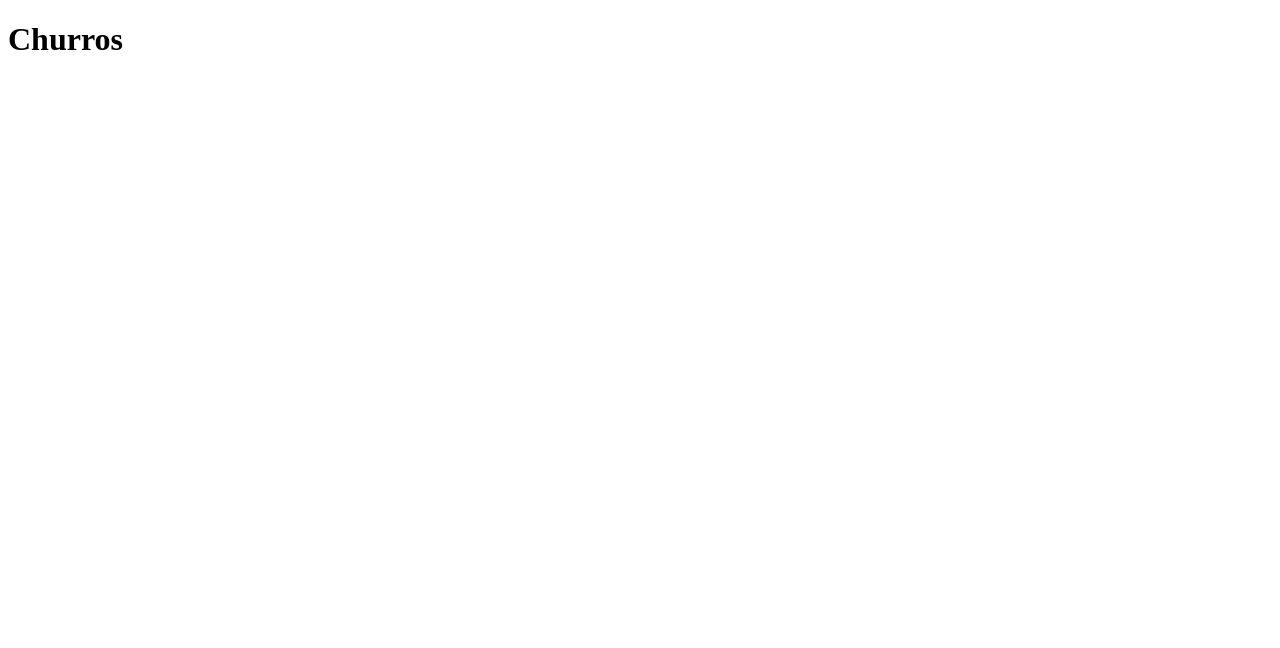
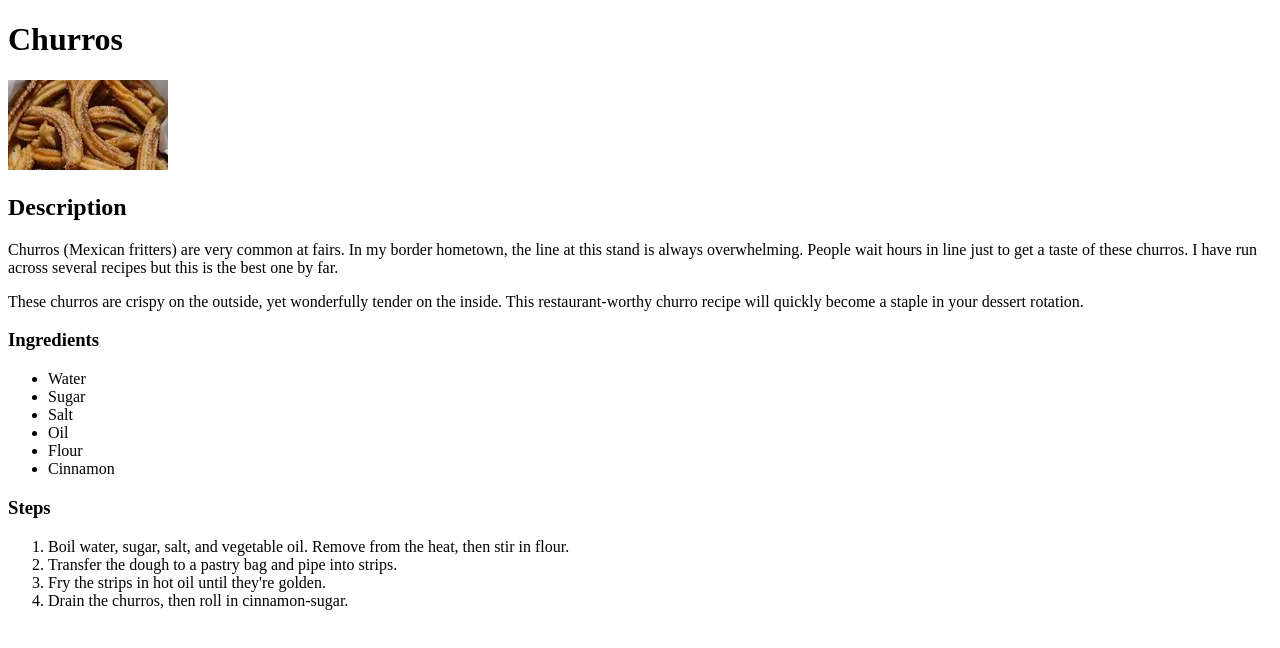
Before and after one commit to Ankon56/odin-recipes, a plain HTML site: page recipes/churros.html in a window 1280 px wide. Drawn offline with Linux system fonts and the light colour scheme.

Commit message:
3 new files added and 2 changed

```diff
--- a/recipes/churros.html
+++ b/recipes/churros.html
@@ -6,5 +6,29 @@
     </head>
     <body>
         <h1>Churros</h1>
+        <img src="../images/image.jpg">
+        <h2>Description</h2>
+        <p>
+            Churros (Mexican fritters) are very common at fairs. In my border hometown, the line at this stand is always overwhelming. People wait hours in line just to get a taste of these churros. I have run across several recipes but this is the best one by far.
+        </p>
+        <p>
+            These churros are crispy on the outside, yet wonderfully tender on the inside. This restaurant-worthy churro recipe will quickly become a staple in your dessert rotation.
+        </p>
+        <h3>Ingredients</h3>
+        <ul>
+            <li>Water</li>
+            <li>Sugar</li>
+            <li>Salt</li>
+            <li>Oil</li>
+            <li>Flour</li>
+            <li>Cinnamon</li>
+        </ul>
+        <h3>Steps</h3>
+        <ol>
+            <li>Boil water, sugar, salt, and vegetable oil. Remove from the heat, then stir in flour.</li>
+            <li>Transfer the dough to a pastry bag and pipe into strips.</li>
+            <li>Fry the strips in hot oil until they're golden.</li>
+            <li>Drain the churros, then roll in cinnamon-sugar.</li>
+        </ol>
     </body>
 </html>
```
Also changed, not shown: index.html (+4 -0 lines), recipes/popcorn.html (added, +31 -0 lines), images/image.jpg (added), images/popcorn.jpg (added).
